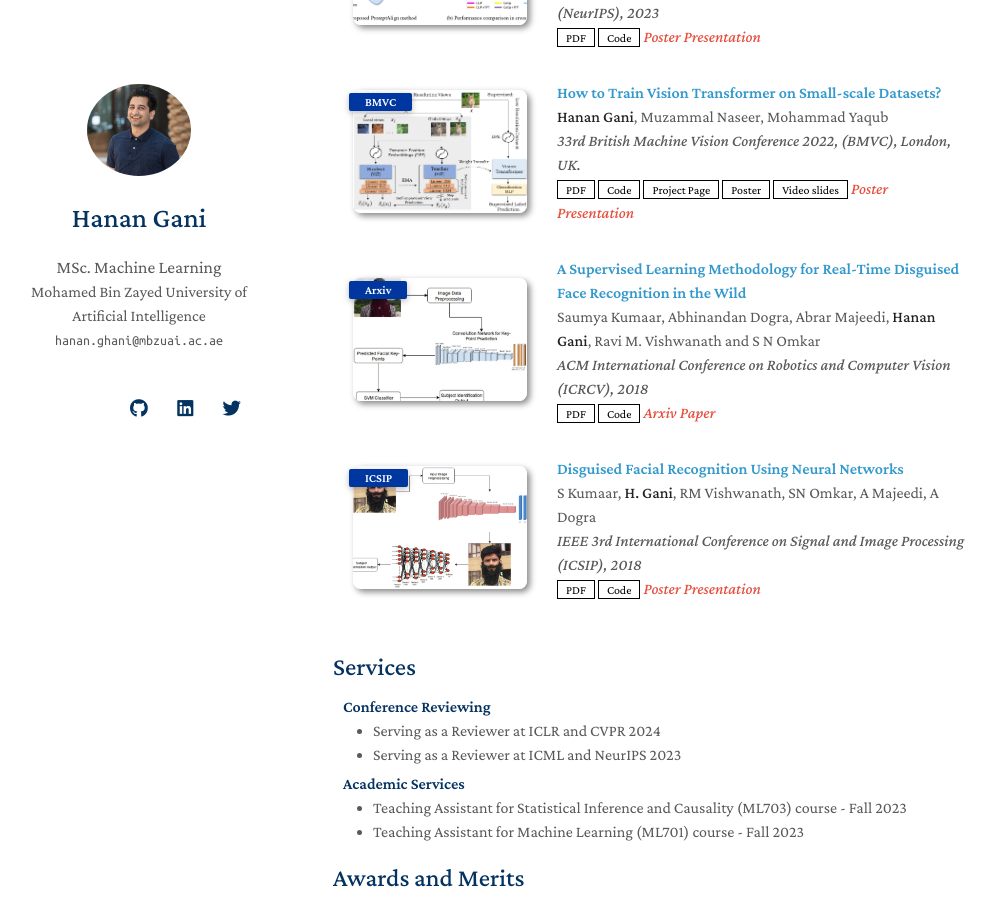
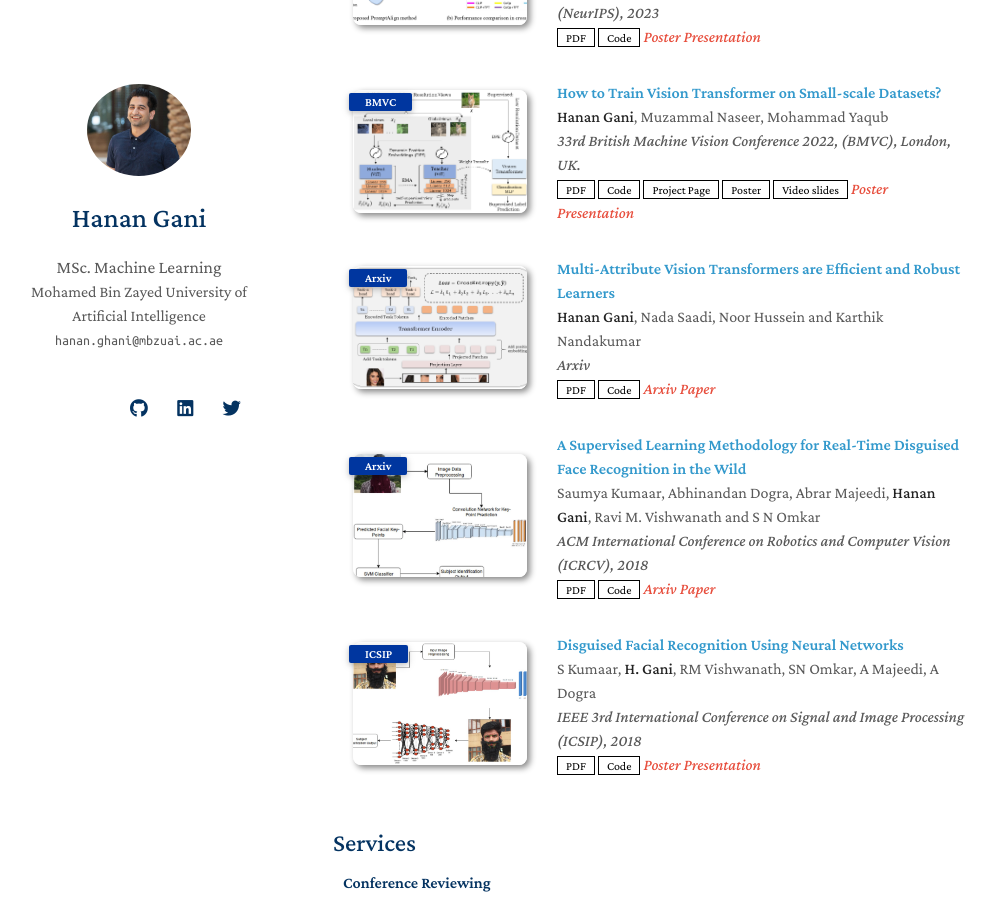
Before and after one commit to muhammadsaadkhankor/muhammadsaadkhankor.github.io, a Jekyll site: the page built from index.md, in a window 1280 px wide and 900 px high, scrolled down 1502 px. Shown: the whole window, without its empty margins (137-1133 px from the left). Built offline with Jekyll 4.4.1, drawn with Linux system fonts in a browser that asks for light colours; nearby versions of some CDN libraries; a style sheet for code colours, icons or effects is not loaded; our own code applies the rules of GitHub Pages for plain Markdown files.

Commit message:
Update publications.md

```diff
--- a/_includes/publications.md
+++ b/_includes/publications.md
@@ -79,6 +79,30 @@
 <div class="pub-row">
 
   <div class="col-sm-3 abbr" style="position: relative;padding-right: 15px;padding-left: 15px;">
+    <img src="assets/img/main_diagram_final.png" class="teaser img-fluid z-depth-1">
+    <abbr class="badge">Arxiv</abbr>
+  </div>
+
+  <div class="col-sm-9" style="position: relative;width: 100%;padding-right: 15px;padding-left: 20px;">
+    <div class="title"><a href="https://arxiv.org/abs/2402.08070">Multi-Attribute Vision Transformers are Efficient and Robust Learners</a></div>
+    <div class="author"><strong>Hanan Gani</strong>, Nada Saadi, Noor Hussein and Karthik Nandakumar</div>
+    <div class="periodical"><em>Arxiv</em></div>
+    <div class="links">
+      <a href="https://arxiv.org/abs/2402.08070.pdf" class="btn btn-sm z-depth-0" role="button" target="_blank" style="font-size:12px;">PDF</a>
+      <a href="https://github.com/hananshafi/MTL-ViT" class="btn btn-sm z-depth-0" role="button" target="_blank" style="font-size:12px;">Code</a>
+      <strong><i style="color:#e74d3c">Arxiv Paper</i></strong>
+    </div>
+  </div>
+</div>
+</li>
+
+<br>
+
+
+<li>
+<div class="pub-row">
+
+  <div class="col-sm-3 abbr" style="position: relative;padding-right: 15px;padding-left: 15px;">
     <img src="assets/img/disguised_1.jpg" class="teaser img-fluid z-depth-1">
     <abbr class="badge">Arxiv</abbr>
   </div>
```
